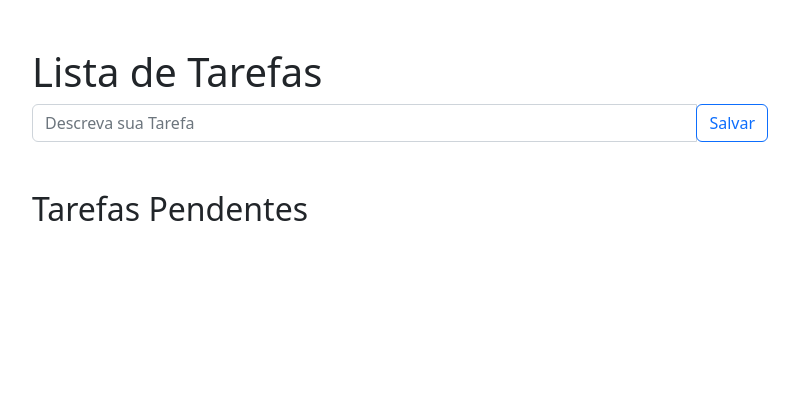
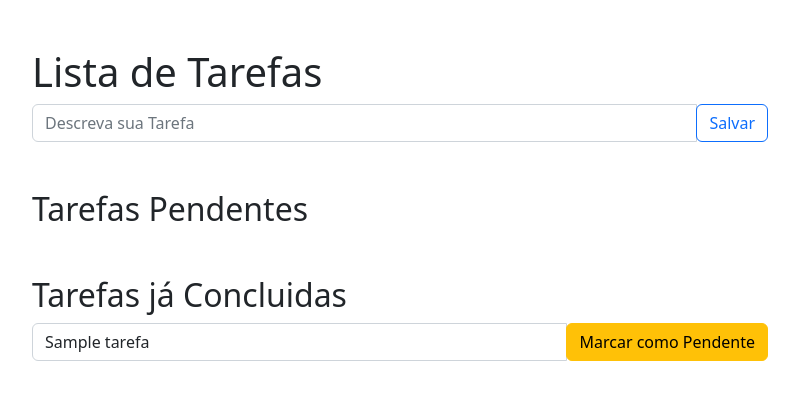
Before and after one commit to thiagojaques/portfolio02, a Django app: page /tarefas/ in a window 1280 px wide. Shown: the top 400 px of the page, without its empty margins (240-1039 px from the left). Run offline with Django 4.2, Linux system fonts and the light colour scheme; tables that the repository leaves empty hold one stand-in row (values such as "Sample post").

Commit message:
Implementado botão de tarefa feita.
close #9

```diff
--- a/portfolio/tarefas/forms.py
+++ b/portfolio/tarefas/forms.py
@@ -5,3 +5,9 @@
     class Meta:
         model = Tarefa
         fields = ['nome']
+
+
+class TarefaForm(ModelForm):
+    class Meta:
+        model = Tarefa
+        fields = ['nome','feita']
--- a/portfolio/tarefas/templates/tarefas/home.html
+++ b/portfolio/tarefas/templates/tarefas/home.html
@@ -11,33 +11,57 @@
 <div class="container">
     <div class="row">
         <div class="col-8 offset-md-2">
+
             <h1 class="mt-5">Lista de Tarefas</h1>
+
             <form action="{% url 'tarefas:home' %}" method="post">
+
                 {% csrf_token %}
+
                 <div class="input-group mb-3">
-                    <input type="text" class="form-control" placeholder="Descreva sua Tarefa" aria-label="Recipient's username" aria-describedby="button-addon2" name="nome">
+
+                    <input type="text" class="form-control" placeholder="Descreva sua Tarefa" aria-label="Descreva sua tarefa" aria-describedby="button-addon2" name="nome">
 
 
-                    <div>
+                    <div class="input-group-append">
                         <button type="submit" class="btn btn-outline-primary"  id="button-addon2">Salvar</button>
                     </div>
 
                 </div>
                 <small class="form-text text-muted">{{ form.nome.errors }}</small>
             </form>
+            <h2 class="mt-5">Tarefas Pendentes</h2>
 
+            {% for tarefa in tarefas_pendentes %}
 
+                <form action="{% url 'tarefas:detalhe' tarefa_id=tarefa.id %}" method="post">
 
-            <h2 class="mt-5">Tarefas Pendentes</h2>
-            {% for tarefa in tarefas_pendentes %}
-                <form>
+                    {% csrf_token %}
                     <div class="input-group mb-3">
-                        <div class="input-group-prepend">
-                            <div class="input-group-text">
-                                <input type="checkbox" value="" aria-label="Checkbox para tarefa">
-                            </div>
+                        <input type="text" class="form-control" placeholder="Descreva sua Tarefa" required="required" aria-label="Descreva sua tarefa" name="nome" value="{{ tarefa.nome }}">
+                        <input type="hidden" value="checked" name="feita" >
+                        <div class="input-group-append">
+                            <button type="submit" class="btn btn-success" >Marcar como Feita</button>
                         </div>
-                        <input type="text" class="form-control" aria-label="Text input para tarefa" value="{{ tarefa.nome }}">
+
+                    </div>
+                </form>
+
+            {% endfor %}
+
+            <h2 class="mt-5">Tarefas já Concluidas</h2>
+
+            {% for tarefa in tarefas_feitas %}
+
+                <form action="{% url 'tarefas:detalhe' tarefa_id=tarefa.id %}" method="post">
+
+                    {% csrf_token %}
+                    <div class="input-group mb-3">
+                        <input type="text" class="form-control" placeholder="Descreva sua Tarefa" required="required" aria-label="Descreva sua tarefa" name="nome" value="{{ tarefa.nome }}">
+                        <div class="input-group-append">
+                            <button type="submit" class="btn btn-warning" >Marcar como Pendente</button>
+                        </div>
+
                     </div>
                 </form>
 
--- a/portfolio/tarefas/urls.py
+++ b/portfolio/tarefas/urls.py
@@ -6,5 +6,6 @@
 
 urlpatterns = [
     path('', views.home, name='home'),
+    path('<int:tarefa_id>', views.detalhe, name='detalhe'),
 
 ]
--- a/portfolio/tarefas/views.py
+++ b/portfolio/tarefas/views.py
@@ -1,8 +1,9 @@
+from django.forms import Form
 from django.http import HttpResponse, HttpResponseRedirect
 from django.shortcuts import render
 from django.urls import reverse
 
-from portfolio.tarefas.forms import TarefaNovaForm
+from portfolio.tarefas.forms import TarefaForm, TarefaNovaForm
 from portfolio.tarefas.models import Tarefa
 
 # Create your views here.
@@ -16,8 +17,30 @@
             return HttpResponseRedirect(reverse('tarefas:home'))
         else:
             tarefas_pendentes = Tarefa.objects.filter(feita=False).all()
+            tarefas_feitas = Tarefa.objects.filter(feita=True).all()
 
-            return render(request, 'tarefas/home.html', {'form': form, 'tarefas_pendentes' : tarefas_pendentes}, status= 400)
+            return render(request, 'tarefas/home.html',
+            {
+                'form': form,
+                'tarefas_pendentes' : tarefas_pendentes,
+                'tarefas_feitas' : tarefas_feitas
+            },
+            status=400)
     tarefas_pendentes = Tarefa.objects.filter(feita=False).all()
+    tarefas_feitas = Tarefa.objects.filter(feita=True).all()
 
-    return render(request, 'tarefas/home.html', {'tarefas_pendentes' : tarefas_pendentes})
+    return render(request, 'tarefas/home.html',
+            {
+                'Form': Form,
+                'tarefas_pendentes' : tarefas_pendentes,
+                'tarefas_feitas' : tarefas_feitas
+            })
+
+
+def detalhe(request, tarefa_id):
+    tarefa = Tarefa.objects.get(id=tarefa_id)
+    form = TarefaForm(request.POST, instance=tarefa)
+    if form.is_valid():
+        form.save()
+
+    return HttpResponseRedirect(reverse('tarefas:home'))
```
Also changed, not shown: portfolio/tarefas/tests/test_edicao_de_tarefa.py (added, +40 -0 lines), portfolio/tarefas/tests/test_tarefas_get.py (+19 -4 lines).
